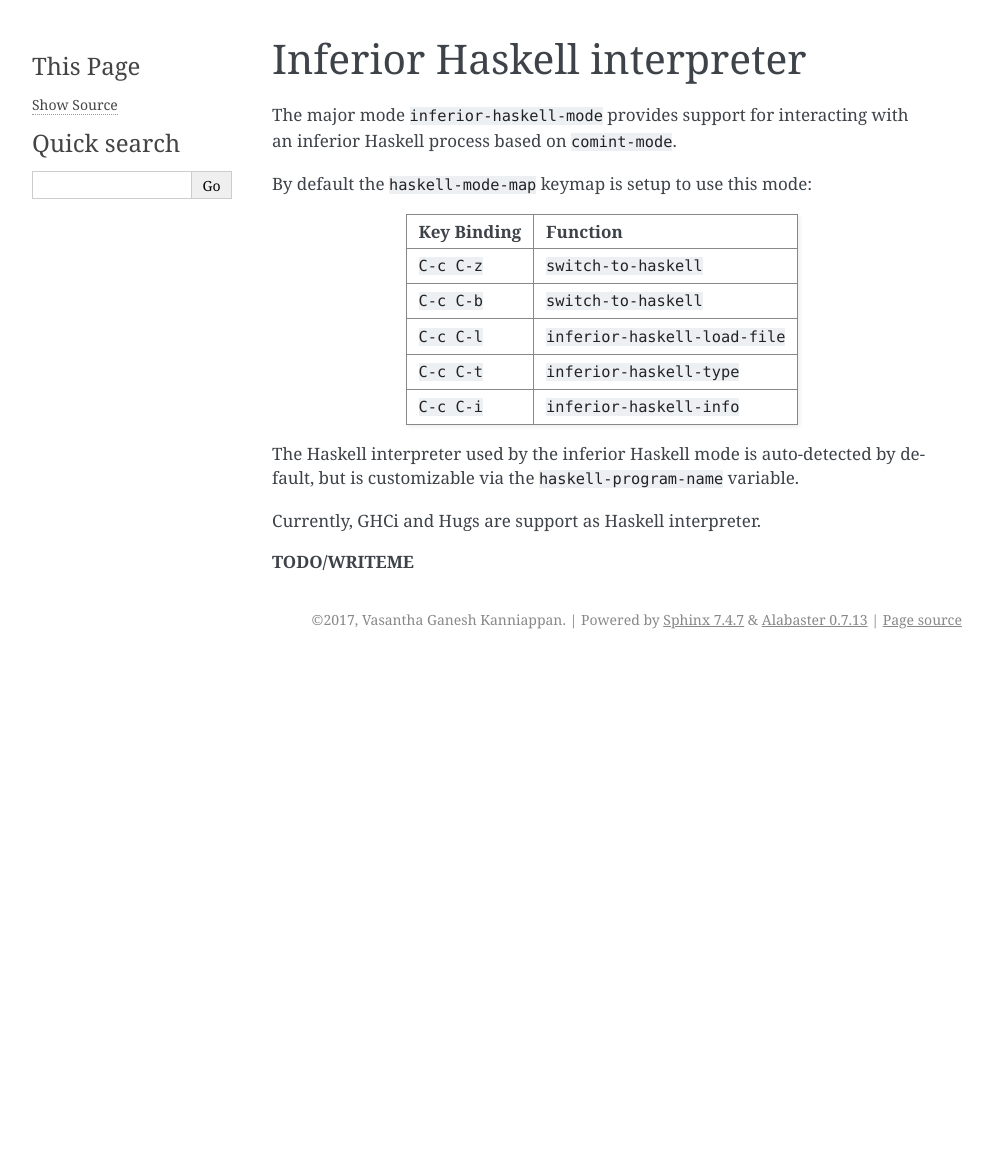
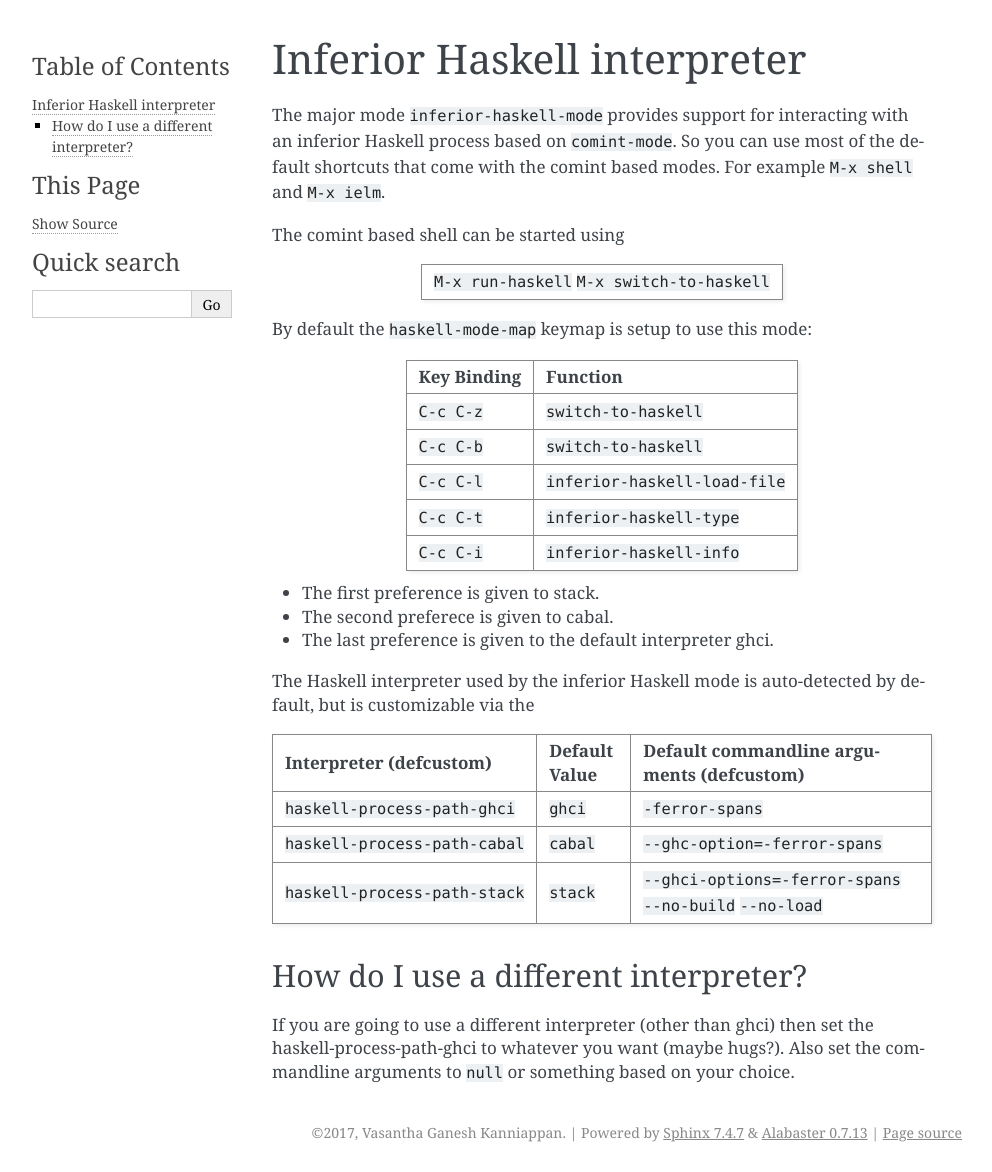
Before and after one commit to haskell/haskell-mode, a Sphinx documentation site: the page built from doc/source/inferior-haskell-interpreter.rst, in a window 1280 px wide. Shown: the whole page, without its empty margins (148-1140 px from the left). Built offline with Sphinx 7.4.7, drawn with Linux system fonts in a browser that asks for light colours; before the commit the page ends 900 px from its top, so only the background shows below that.

Commit message:
added docs for inferior-haskell-mode

```diff
--- a/doc/source/inferior-haskell-interpreter.rst
+++ b/doc/source/inferior-haskell-interpreter.rst
@@ -3,6 +3,15 @@ Inferior Haskell interpreter
 
 The major mode ``inferior-haskell-mode`` provides support for
 interacting with an inferior Haskell process based on ``comint-mode``.
+So you can use most of the default shortcuts that come with the
+comint based modes. For example ``M-x shell`` and ``M-x ielm``.
+
+The comint based shell can be started using
+
++-------------------------+
+|``M-x run-haskell``      |
+|``M-x switch-to-haskell``|
++-------------------------+
 
 By default the ``haskell-mode-map`` keymap is setup to use this mode:
 
@@ -16,11 +25,28 @@ Key Binding  Function
 ``C-c C-i``  ``inferior-haskell-info``
 ===========  ==============================
 
++ The first preference is given to stack.
++ The second preferece is given to cabal.
++ The last preference is given to the default interpreter ghci.
 
 The Haskell interpreter used by the inferior Haskell mode is
 auto-detected by default, but is customizable via the
-``haskell-program-name`` variable.
 
-Currently, GHCi and Hugs are support as Haskell interpreter.
+======================================= ================== =========================================
+Interpreter (defcustom)                 Default Value      Default commandline arguments (defcustom)
+======================================= ================== =========================================
+``haskell-process-path-ghci``           ``ghci``           ``-ferror-spans``
 
-**TODO/WRITEME**
+``haskell-process-path-cabal``          ``cabal``          ``--ghc-option=-ferror-spans``
+
+``haskell-process-path-stack``          ``stack``          ``--ghci-options=-ferror-spans``
+                                                           ``--no-build``
+                                                           ``--no-load``
+======================================= ================== =========================================
+
+How do I use a different interpreter?
+-------------------------------------
+
+If you are going to use a different interpreter (other than ghci) then set
+the haskell-process-path-ghci to whatever you want (maybe hugs?). Also set
+the commandline arguments to ``null`` or something based on your choice.
```
